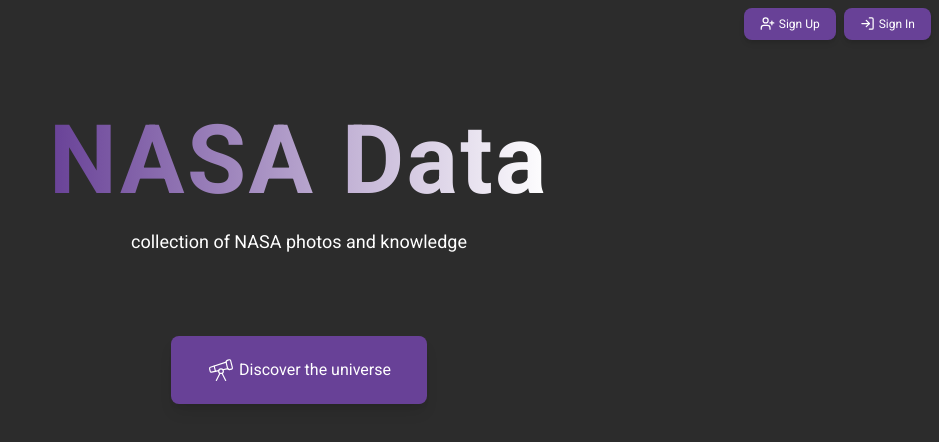
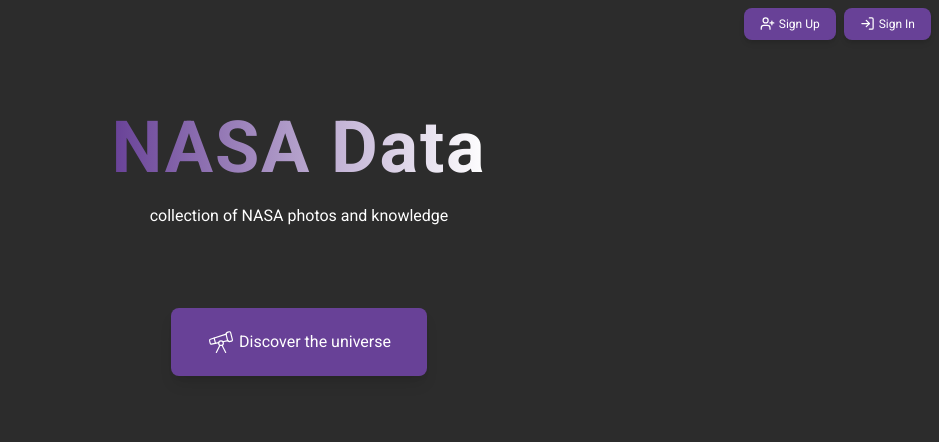
Before and after one commit to TatyanaZakiryanova/nasa-data, a Next.js app: page / in a window 1280 px wide. Shown: the top 442 px of the page, without its empty margins (341-1280 px from the left). Built offline with nearby package versions, Linux system fonts and the light colour scheme; no server answers.

Commit message:
update adaptive for home page

```diff
--- a/src/app/page.tsx
+++ b/src/app/page.tsx
@@ -41,10 +41,10 @@
           </>
         )}
       </aside>
-      <h1 className="gradient-text m-5 mt-16 text-5xl font-bold tracking-wide sm:text-6xl md:text-7xl lg:text-8xl">
+      <h1 className="gradient-text m-5 mt-16 text-4xl font-bold tracking-wide sm:text-6xl md:text-6xl lg:text-7xl">
         NASA Data
       </h1>
-      <span className="text-sm text-white sm:text-base md:text-lg">
+      <span className="text-sm text-white sm:text-xs md:text-base">
         collection of NASA photos and knowledge
       </span>
       <Link
```
